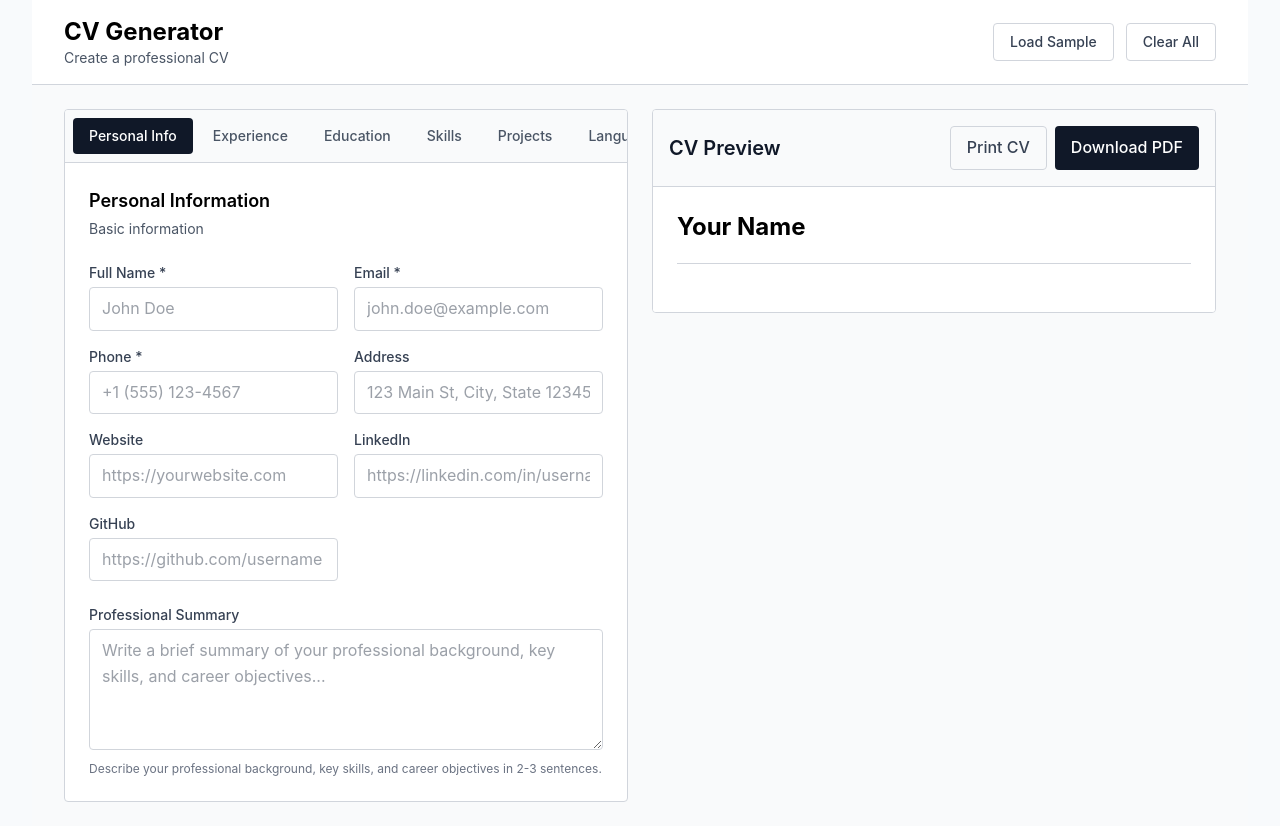
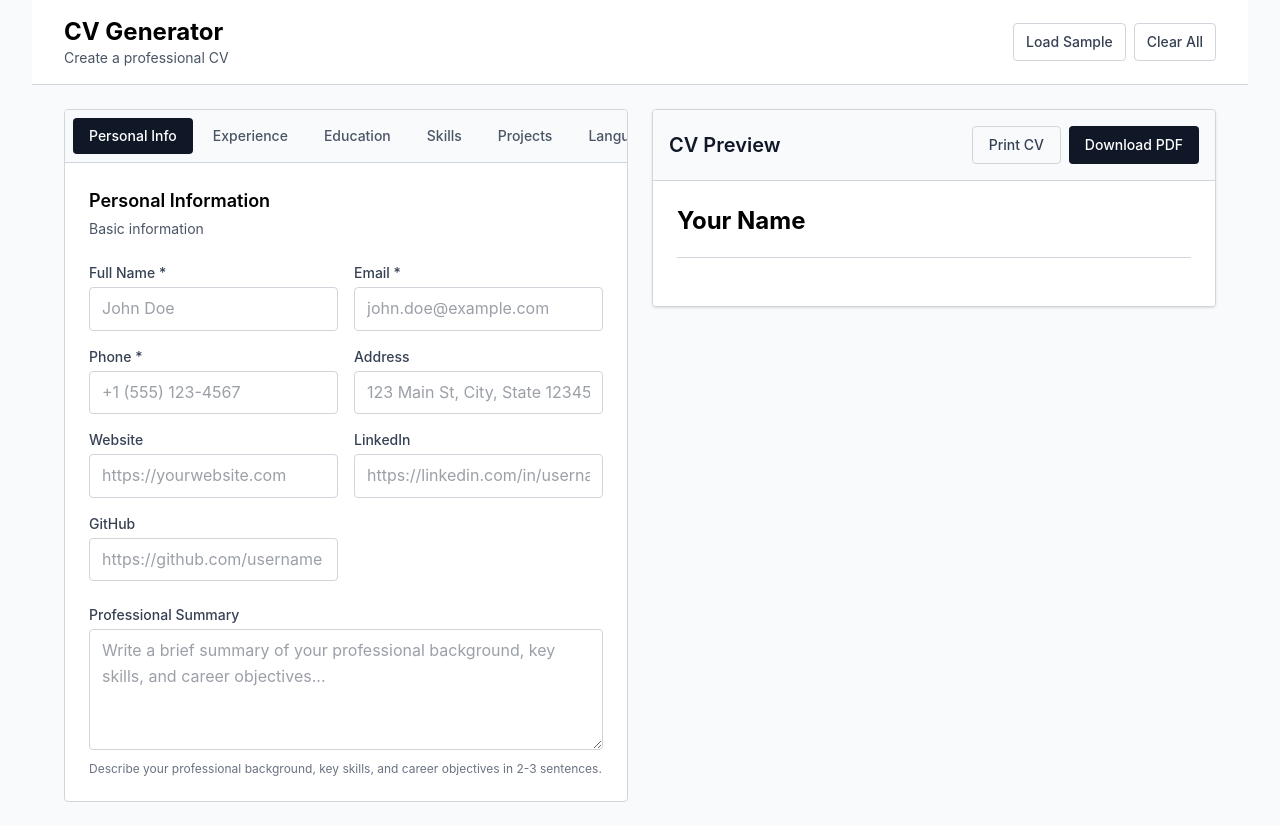
Before and after one commit to nightkuzan/cv-generate, a Next.js app: page / in a window 1280 px wide. Built offline with nearby package versions, Linux system fonts and the light colour scheme.

Commit message:
fix print padding

```diff
--- a/src/components/CVGenerator.tsx
+++ b/src/components/CVGenerator.tsx
@@ -138,24 +138,20 @@ export default function CVGenerator() {
               <p className="text-gray-600 text-sm">Create a professional CV</p>
             </div>
 
-            <div className="flex gap-3 w-full sm:w-auto">
+            <div className="flex flex-wrap gap-2 w-full sm:w-auto">
               <button
                 onClick={loadSampleData}
-                className="flex-1 sm:flex-none border border-gray-300 text-gray-700 px-4 py-2 rounded hover:bg-gray-100 focus:outline-none focus:ring-1 focus:ring-gray-500 text-sm font-medium"
+                className="flex-1 sm:flex-none border border-gray-300 text-gray-700 px-3 py-2 rounded hover:bg-gray-100 focus:outline-none focus:ring-1 focus:ring-gray-500 text-sm font-medium"
+                aria-label="Load sample CV data"
               >
                 Load Sample
               </button>
               <button
                 onClick={clearAllData}
-                className="flex-1 sm:flex-none border border-gray-300 text-gray-700 px-4 py-2 rounded hover:bg-gray-100 focus:outline-none focus:ring-1 focus:ring-gray-500 text-sm font-medium"
+                className="flex-1 sm:flex-none border border-gray-300 text-gray-700 px-3 py-2 rounded hover:bg-gray-100 focus:outline-none focus:ring-1 focus:ring-gray-500 text-sm font-medium"
+                aria-label="Clear all CV data"
               >
                 Clear All
-              </button>
-              <button
-                onClick={() => setShowPreview(!showPreview)}
-                className="flex-1 sm:flex-none bg-gray-900 text-white px-4 py-2 rounded hover:bg-gray-800 focus:outline-none focus:ring-1 focus:ring-gray-500 xl:hidden text-sm font-medium"
-              >
-                {showPreview ? "Edit" : "Preview"}
               </button>
             </div>
           </div>
@@ -164,18 +160,48 @@ export default function CVGenerator() {
 
       {/* Main Content */}
       <div className="max-w-7xl mx-auto px-4 sm:px-6 lg:px-8 py-6">
-        <div
-          className={`grid gap-6 transition-all duration-300 ${
-            showPreview ? "xl:grid-cols-1" : "xl:grid-cols-2"
-          }`}
-        >
+        {/* Mobile Toggle Controls */}
+        <div className="lg:hidden flex justify-center mb-4">
+          <div className="inline-flex rounded-md shadow-sm" role="group">
+            <button
+              onClick={() => setShowPreview(false)}
+              className={`px-4 py-2 text-sm font-medium rounded-l-lg ${
+                !showPreview
+                  ? "bg-gray-900 text-white"
+                  : "bg-white text-gray-700 border border-gray-300"
+              }`}
+            >
+              Edit
+            </button>
+            <button
+              onClick={() => setShowPreview(true)}
+              className={`px-4 py-2 text-sm font-medium rounded-r-lg ${
+                showPreview
+                  ? "bg-gray-900 text-white"
+                  : "bg-white text-gray-700 border border-gray-300"
+              }`}
+            >
+              Preview
+            </button>
+          </div>
+        </div>
+
+        <div className="lg:grid lg:grid-cols-2 lg:gap-6">
           {/* Form Section */}
-          <div className={`${showPreview ? "hidden xl:block" : "block"}`}>
+          <div
+            className={`${
+              showPreview ? "hidden lg:block" : "block"
+            } mb-6 lg:mb-0`}
+          >
             <CVForm cvData={cvData} updateCVData={updateCVData} />
           </div>
 
-          {/* Preview Section */}
-          <div className={`${showPreview ? "block" : "hidden xl:block"}`}>
+          {/* Preview Section - Always render but hide with CSS for better state preservation */}
+          <div
+            className={`${
+              showPreview ? "block" : "hidden lg:block"
+            } lg:sticky lg:top-24 lg:self-start`}
+          >
             <CVPreview cvData={cvData} />
           </div>
         </div>
--- a/src/components/CVPreview.tsx
+++ b/src/components/CVPreview.tsx
@@ -42,7 +42,7 @@ export default function CVPreview({ cvData }: CVPreviewProps) {
           left: 0 !important;
           top: 0 !important;
           width: 100% !important;
-          padding: 20mm !important;
+          padding: 8mm !important;
           margin: 0 !important;
           background: white !important;
         }
@@ -207,19 +207,19 @@ export default function CVPreview({ cvData }: CVPreviewProps) {
   };
 
   return (
-    <div className="bg-white rounded border border-gray-300 overflow-hidden">
+    <div className="bg-white rounded border border-gray-300 overflow-hidden shadow-sm">
       <div
         className="p-4 bg-gray-50 border-b border-gray-300 print:hidden"
         data-html2canvas-ignore="true"
       >
         <div className="flex flex-col sm:flex-row justify-between items-start sm:items-center gap-3">
           <h2 className="text-xl font-semibold text-gray-900">CV Preview</h2>
-          <div className="flex gap-2">
+          <div className="flex flex-wrap w-full sm:w-auto gap-2">
             <PrintButton cvData={cvData} />
             <button
               onClick={handleDownload}
               data-download-btn
-              className="bg-gray-900 text-white px-4 py-2 rounded font-medium hover:bg-gray-800 focus:outline-none focus:ring-1 focus:ring-gray-500"
+              className="flex-1 sm:flex-none bg-gray-900 text-white px-4 py-2 rounded font-medium hover:bg-gray-800 focus:outline-none focus:ring-1 focus:ring-gray-500 text-sm"
             >
               Download PDF
             </button>
@@ -229,7 +229,7 @@ export default function CVPreview({ cvData }: CVPreviewProps) {
 
       <div
         id="cv-preview"
-        className="p-6 bg-white max-h-screen overflow-y-auto print:max-h-none print:overflow-visible print:p-6 print:m-0 print:shadow-none print:block"
+        className="p-4 sm:p-6 bg-white max-h-[calc(100vh-180px)] overflow-y-auto print:max-h-none print:overflow-visible print:p-6 print:m-0 print:shadow-none print:block"
       >
         {/* Header */}
         <div className="mb-6 pb-4 border-b border-gray-300">
--- a/src/components/PrintButton.tsx
+++ b/src/components/PrintButton.tsx
@@ -56,7 +56,7 @@ export default function PrintButton({ cvData }: PrintButtonProps) {
             body {
               font-family: Arial, sans-serif;
               margin: 0;
-              padding: 20mm;
+              padding: 8mm;
               color: black;
               background: white;
             }
@@ -65,22 +65,22 @@ export default function PrintButton({ cvData }: PrintButtonProps) {
               color: black;
             }
             .cv-section {
-              margin-bottom: 15px;
+              margin-bottom: 8px;
             }
             .cv-header {
-              margin-bottom: 20px;
+              margin-bottom: 10px;
               border-bottom: 1px solid #ddd;
-              padding-bottom: 10px;
+              padding-bottom: 6px;
             }
             .section-title {
-              font-size: 18px;
+              font-size: 16px;
               font-weight: bold;
               border-bottom: 1px solid #ddd;
-              padding-bottom: 5px;
-              margin-bottom: 10px;
+              padding-bottom: 3px;
+              margin-bottom: 6px;
             }
             .entry {
-              margin-bottom: 12px;
+              margin-bottom: 8px;
             }
             .entry-header {
               display: flex;
@@ -349,7 +349,8 @@ export default function PrintButton({ cvData }: PrintButtonProps) {
   return (
     <button
       onClick={handlePrint}
-      className="border border-gray-300 text-gray-700 px-4 py-2 rounded font-medium hover:bg-gray-100 focus:outline-none focus:ring-1 focus:ring-gray-500"
+      className="flex-1 sm:flex-none border border-gray-300 text-gray-700 px-4 py-2 rounded text-sm font-medium hover:bg-gray-100 focus:outline-none focus:ring-1 focus:ring-gray-500"
+      aria-label="Print CV"
     >
       Print CV
     </button>
--- a/src/components/PrintOptimizer.tsx
+++ b/src/components/PrintOptimizer.tsx
@@ -30,7 +30,7 @@ export default function PrintOptimizer() {
             height: auto !important;
             overflow: visible !important;
             background: white !important;
-            padding: 20mm !important;
+            padding: 10mm !important;
             margin: 0 !important;
             box-shadow: none !important;
             color: black !important;
@@ -68,7 +68,7 @@ export default function PrintOptimizer() {
         clonedDiv.style.width = "100%";
         clonedDiv.style.backgroundColor = "white";
         clonedDiv.style.zIndex = "9999";
-        clonedDiv.style.padding = "20mm";
+        clonedDiv.style.padding = "10mm";
 
         // Add to body for printing
         document.body.appendChild(clonedDiv);
```
